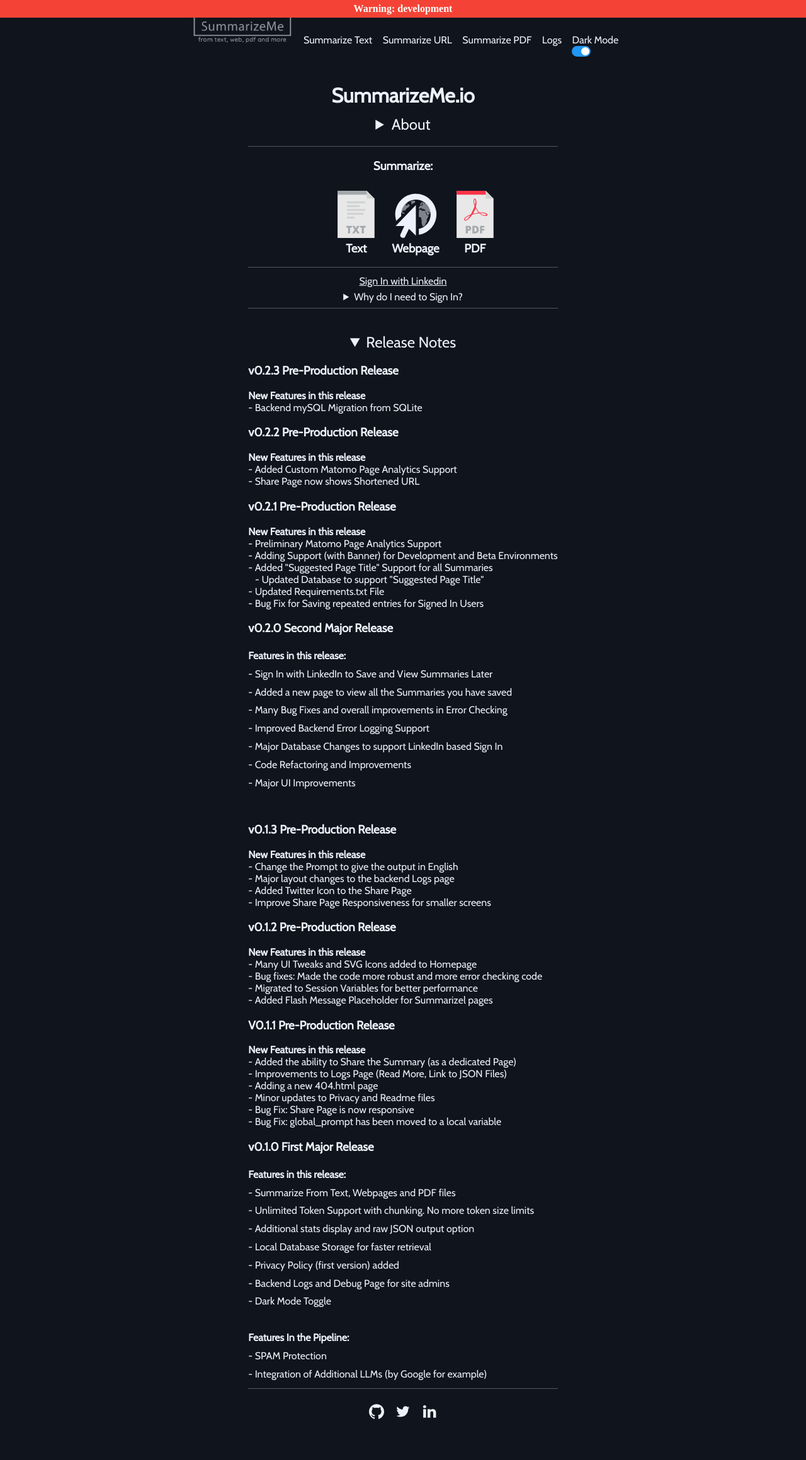
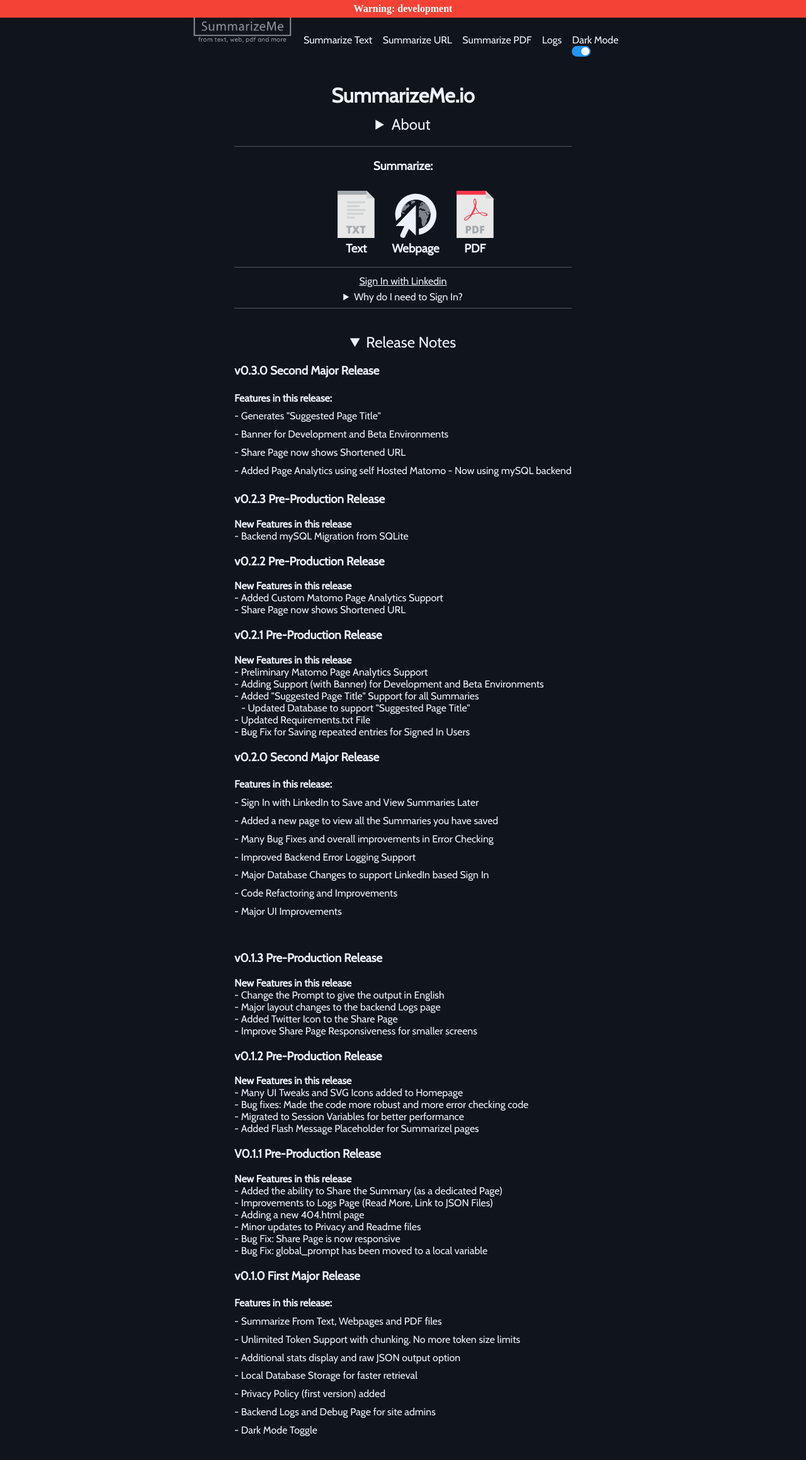
Before and after one commit to satishsurath/archive.summarizeme.io, a Flask app: page / in a window 1280 px wide, after a click on "Release Notes". Shown: the top 2319 px of the page at 63% size. Before the commit the page ends 2254 px from the top, so only its background shows below. Run offline with Flask 3, Linux system fonts and the light colour scheme; some libraries are stand-ins or nearby versions.

Commit message:
Updated Release Informtion
Signed-off-by: Satish Surath <connect@sati.sh>

```diff
--- a/app/templates/index.html
+++ b/app/templates/index.html
@@ -125,9 +125,18 @@
         {% include 'user_status.html' %}
         <details>
                 <summary class="homepage-heading">Release Notes</summary>
+                <h3>v0.3.0 Second Major Release</h3>
+                <p class="left-align">
+                <b>Features in this release:</b><br>
+                - Generates "Suggested Page Title"<br>
+                - Banner for Development and Beta Environments<br>
+                - Share Page now shows Shortened URL<br>
+                - Added Page Analytics using self Hosted Matomo
+                - Now using mySQL backend
+                <br>
 
 
-                <h3>v0.2.3 Pre-Production  Release</h3>
+                <h3><v0 class="2 3"></v0>v0.2.3 Pre-Production  Release</h3>
                 <b>New Features in this release</b><br>
                 - Backend mySQL Migration from SQLite<br>
 
```
